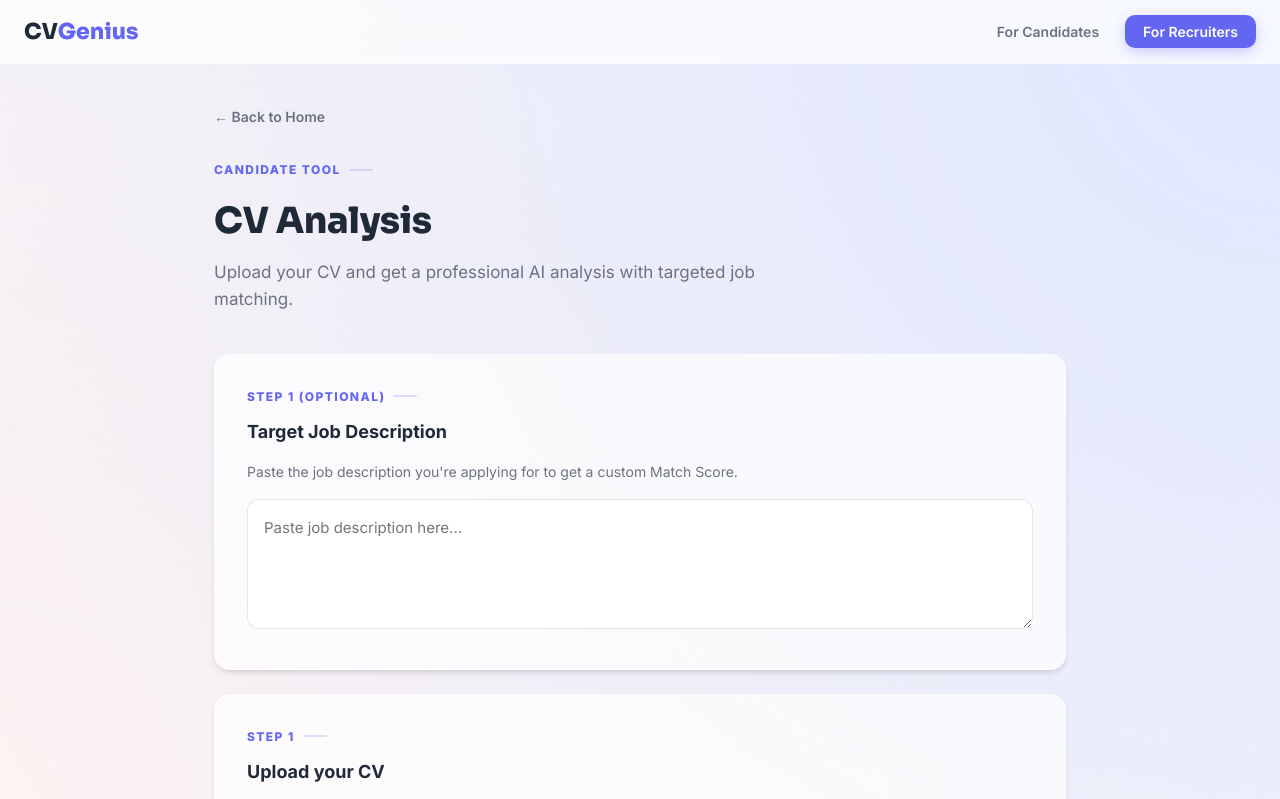
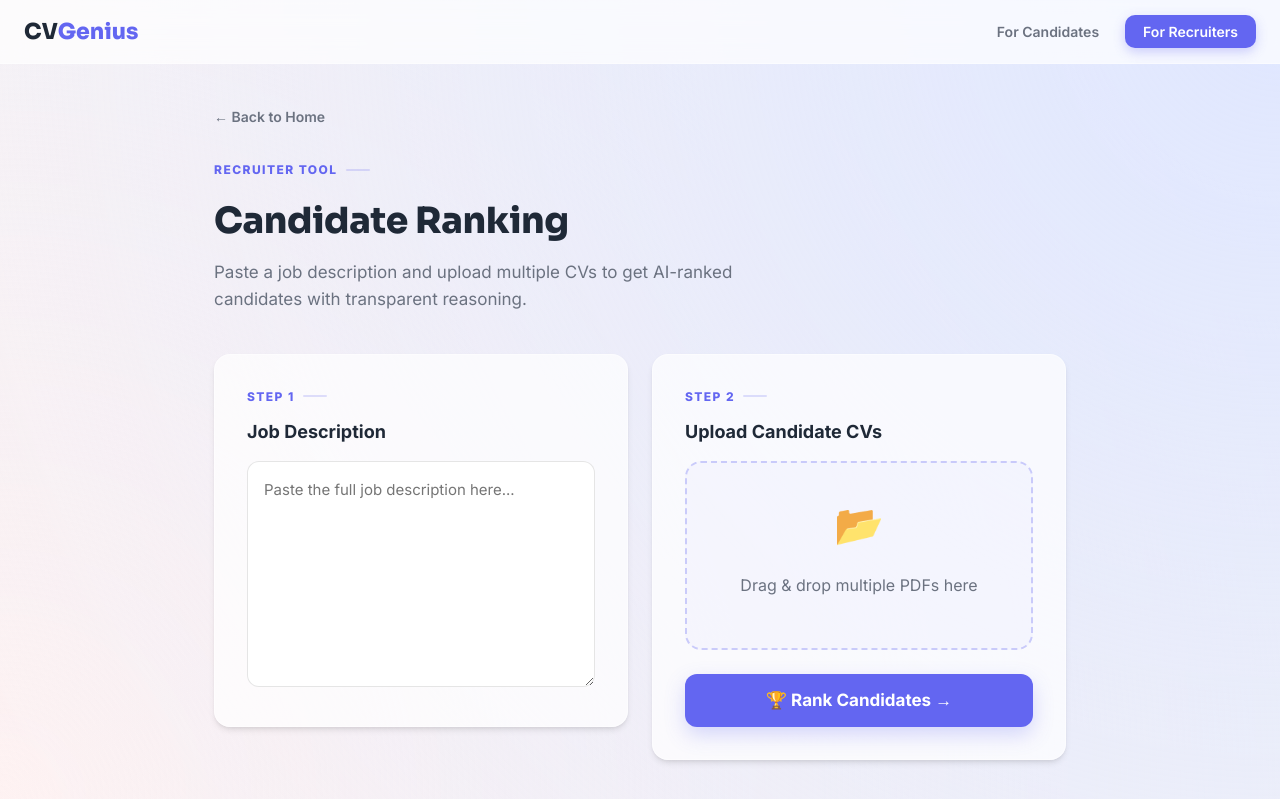
Before and after one commit to Ga-lib/CV_Checking_Platform, a React (Vite) app in the folder client/: page /candidate in a window 1280 px wide. Shown: the top 799 px of the page. Built offline with nearby package versions, Linux system fonts and the light colour scheme.

Commit message:
fix: explicit full render domain endpoints

```diff
--- a/client/src/pages/Candidate.jsx
+++ b/client/src/pages/Candidate.jsx
@@ -3,31 +3,30 @@ import axios from 'axios'
 import Navbar from '../components/Navbar'
 import { Link } from 'react-router-dom'
 
-function Candidate() {
-  const [file, setFile] = useState(null)
+function Recruiter() {
   const [jobDescription, setJobDescription] = useState('')
+  const [files, setFiles] = useState([])
   const [loading, setLoading] = useState(false)
-  const [result, setResult] = useState(null)
+  const [results, setResults] = useState([])
   const [error, setError] = useState(null)
   const [isDragging, setIsDragging] = useState(false)
 
-  const handleUpload = async () => {
-    if (!file) return setError('Please select a PDF file first.')
+  const handleSubmit = async () => {
+    if (!jobDescription.trim()) return setError('Please enter a job description.')
+    if (files.length === 0) return setError('Please upload at least one CV.')
     setLoading(true)
     setError(null)
     const formData = new FormData()
-    formData.append('cv', file)
-    if (jobDescription.trim()) {
     formData.append('jobDescription', jobDescription)
-    }
+    Array.from(files).forEach(file => formData.append('cvs', file))
     try {
       const apiUrl = import.meta.env.VITE_API_URL || 'https://cv-checking-platform.onrender.com'
-      const response = await axios.post('https://onrender.com', formData, {
+      const response = await axios.post(`${apiUrl}/api/recruiter`, formData, {
         headers: { 'Content-Type': 'multipart/form-data' }
       })
-      setResult(response.data.analysis)
+      setResults(response.data.results)
     } catch (err) {
-      const message = err.response?.data?.error || 'Analysis failed. Please check if the server is running.'
+      const message = err.response?.data?.error || 'Ranking failed. Please check if the server is running.'
       setError(message)
     } finally {
       setLoading(false)
@@ -45,28 +44,32 @@ function Candidate() {
     e.preventDefault()
     e.stopPropagation()
     setIsDragging(false)
-    if (e.dataTransfer.files && e.dataTransfer.files[0]) {
-      setFile(e.dataTransfer.files[0])
+    if (e.dataTransfer.files && e.dataTransfer.files.length > 0) {
+      setFiles(e.dataTransfer.files)
     }
   }
 
-  const Gauge = ({ score, label, color }) => {
-    const radius = 70
-    const circumference = Math.PI * radius
-    const offset = circumference - (score / 100) * circumference
-    return (
-      <div className="gauge-container">
-        <svg className="gauge-svg" viewBox="0 0 160 100">
-          <path className="gauge-bg" d="M 10 90 A 70 70 0 0 1 150 90" />
-          <path className="gauge-fill" d="M 10 90 A 70 70 0 0 1 150 90"
-                style={{ stroke: color, strokeDasharray: circumference, strokeDashoffset: offset }} />
-        </svg>
-        <div className="gauge-text">
-          <span className="gauge-value" style={{ color }}>{score}</span>
-          <span className="gauge-label">{label}</span>
-        </div>
-      </div>
-    )
+  const exportCSV = () => {
+    if (results.length === 0) return
+    const headers = ['Rank', 'Filename', 'Match Score', 'Reasoning', 'Matching Skills', 'Missing Skills']
+    const rows = results.map((c, i) => [
+      i + 1,
+      c.filename,
+      `${c.match_score}%`,
+      `"${c.reasoning.replace(/"/g, '""')}"`,
+      `"${c.matching_skills.join(', ')}"`,
+      `"${c.missing_skills.join(', ')}"`
+    ])
+    const csvContent = [headers, ...rows].map(e => e.join(',')).join('\n')
+    const blob = new Blob([csvContent], { type: 'text/csv;charset=utf-8;' })
+    const url = URL.createObjectURL(blob)
+    const link = document.createElement('a')
+    link.setAttribute('href', url)
+    link.setAttribute('download', 'candidate_rankings.csv')
+    link.style.visibility = 'hidden'
+    document.body.appendChild(link)
+    link.click()
+    document.body.removeChild(link)
   }
 
   const scoreColor = (s) => s >= 75 ? 'var(--success)' : s >= 50 ? 'var(--warning)' : 'var(--danger)'
@@ -78,133 +81,99 @@ function Candidate() {
 
         <Link to="/" className="back-link">← Back to Home</Link>
 
-        <div className="section-label">Candidate Tool</div>
-        <h1 className="page-title">CV Analysis</h1>
-        <p className="page-subtitle">Upload your CV and get a professional AI analysis with targeted job matching.</p>
+        <div className="section-label">Recruiter Tool</div>
+        <h1 className="page-title">Candidate Ranking</h1>
+        <p className="page-subtitle">Paste a job description and upload multiple CVs to get AI-ranked candidates with transparent reasoning.</p>
 
-        {/* Step 1: Optional JD */}
-        <div className="card animate-up" style={{ marginBottom: '24px' }}>
-          <div className="section-label">Step 1 (Optional)</div>
-          <h3 style={{ fontSize: '18px', fontWeight: '700', marginBottom: '14px' }}>Target Job Description</h3>
-          <p style={{ fontSize: '14px', color: 'var(--text-muted)', marginBottom: '16px' }}>
-            Paste the job description you're applying for to get a custom Match Score.
-          </p>
+        <div className="card-grid-2" style={{ marginBottom: '32px', alignItems: 'start' }}>
+          {/* Step 1 */}
+          <div className="card animate-up">
+            <div className="section-label">Step 1</div>
+            <h3 style={{ fontSize: '18px', fontWeight: '700', marginBottom: '14px' }}>Job Description</h3>
             <textarea
               className="textarea"
-            rows={4}
-            placeholder="Paste job description here..."
+              rows={8}
+              placeholder="Paste the full job description here..."
               value={jobDescription}
               onChange={(e) => setJobDescription(e.target.value)}
             />
           </div>
 
-        {/* Step 2: Upload */}
-        <div className="card animate-up" style={{ marginBottom: '32px', animationDelay: '0.1s' }}>
-          <div className="section-label">{jobDescription.trim() ? 'Step 2' : 'Step 1'}</div>
-          <h3 style={{ fontSize: '18px', fontWeight: '700', marginBottom: '14px' }}>Upload your CV</h3>
+          {/* Step 2 */}
+          <div className="card animate-up" style={{ animationDelay: '0.1s' }}>
+            <div className="section-label">Step 2</div>
+            <h3 style={{ fontSize: '18px', fontWeight: '700', marginBottom: '14px' }}>Upload Candidate CVs</h3>
             <div
               className={`upload-zone ${isDragging ? 'drag-active' : ''}`}
               onDragEnter={handleDrag}
               onDragLeave={handleDrag}
               onDragOver={handleDrag}
               onDrop={handleDrop}
+              style={{ padding: '30px' }}
             >
-            <div className="upload-zone-icon">📄</div>
-            <p>Drag and drop your PDF here, or click to browse</p>
-            <input type="file" accept=".pdf" onChange={(e) => setFile(e.target.files[0])} />
-            {file && <div className="upload-selected">✅ {file.name} ready</div>}
+              <div className="upload-zone-icon">📂</div>
+              <p>Drag & drop multiple PDFs here</p>
+              <input type="file" accept=".pdf" multiple onChange={(e) => setFiles(e.target.files)} />
+              {files.length > 0 && (
+                <div className="upload-selected">✅ {files.length} CVs selected</div>
+              )}
             </div>
-
-          <button className="btn btn-primary btn-lg" onClick={handleUpload} disabled={loading} style={{ width: '100%' }}>
-            {loading ? <><span className="spinner" />Analysing...</> : 'Analyse My CV →'}
+            <button className="btn btn-primary btn-lg" onClick={handleSubmit} disabled={loading} style={{ width: '100%' }}>
+              {loading ? <><span className="spinner" />Ranking...</> : '🏆 Rank Candidates →'}
             </button>
+          </div>
         </div>
 
         {error && <div className="alert alert-error animate-up">❌ {error}</div>}
 
-        {result && (
+        {/* Results */}
+        {results.length > 0 && (
           <div className="animate-up">
             <div style={{ display: 'flex', justifyContent: 'space-between', alignItems: 'center', marginBottom: '24px' }}>
-              <h2 style={{ fontSize: '24px', fontWeight: '800' }}>Analysis Results</h2>
-              <button className="btn btn-outline btn-sm" onClick={() => window.print()}>💾 Save Report</button>
+              <div>
+                <div className="section-label">Ranking Results</div>
+                <h2 style={{ fontSize: '24px', fontWeight: '800' }}>{results.length} Candidates Scored</h2>
+              </div>
+              <button className="btn btn-outline btn-sm" onClick={exportCSV}>📊 Export CSV</button>
             </div>
 
-            {/* Scores */}
-            <div className="card-grid-2" style={{ marginBottom: '24px' }}>
-              <div className="card" style={{ textAlign: 'center' }}>
-                <Gauge score={result.ats_score} label="ATS Score" color={scoreColor(result.ats_score)} />
+            {results.map((c, i) => (
+              <div className={`rank-card ${i === 0 ? 'top' : ''}`} key={i}>
+                <div className="rank-header">
+                  <div className="rank-left">
+                    <div className="rank-number">#{i + 1}</div>
+                    <div>
+                      <div className="rank-name">{c.filename}</div>
+                      {i === 0 && <span className="top-badge">⭐ Best Fit</span>}
                     </div>
-              {result.job_match_score !== undefined && (
-                <div className="card" style={{ textAlign: 'center', border: '2px solid var(--brand)' }}>
-                  <Gauge score={result.job_match_score} label="Job Match" color="var(--brand)" />
                   </div>
-              )}
+                  <div className="rank-score" style={{ color: scoreColor(c.match_score) }}>
+                    {c.match_score}%
+                  </div>
                 </div>
 
-            <div className="card" style={{ marginBottom: '24px' }}>
-              <div className="section-label">Summary</div>
-              <p style={{ fontSize: '15px', color: 'var(--text)', lineHeight: '1.7' }}>{result.overall_summary}</p>
+                <div className="card" style={{ background: 'rgba(0,0,0,0.02)', padding: '20px', border: 'none', marginBottom: '20px' }}>
+                  <p style={{ fontSize: '14px', color: 'var(--text-muted)', lineHeight: '1.7' }}>
+                    <strong style={{ color: 'var(--text)' }}>AI Analysis: </strong>{c.reasoning}
+                  </p>
                 </div>
 
-            {/* Score Breakdown */}
-            <div className="card" style={{ marginBottom: '24px' }}>
-              <div className="section-label">Score Breakdown</div>
-              <div style={{ display: 'grid', gridTemplateColumns: 'repeat(auto-fit, minmax(180px, 1fr))', gap: '20px', marginTop: '10px' }}>
-                {Object.entries(result.score_breakdown).map(([key, value]) => (
-                  <div className="progress-row" key={key}>
-                    <div className="progress-meta">
-                      <span>{key}</span>
-                      <span>{value}/25</span>
+                <div className="card-grid-2">
+                  <div>
+                    <div style={{ fontSize: '11px', fontWeight: '800', color: 'var(--success)', marginBottom: '8px', textTransform: 'uppercase', letterSpacing: '0.05em' }}>Matching Skills</div>
+                    <div style={{ display: 'flex', flexWrap: 'wrap' }}>
+                      {c.matching_skills.map((s, j) => <span key={j} className="tag tag-success">{s}</span>)}
                     </div>
-                    <div className="progress-track">
-                      <div className="progress-fill" style={{ width: `${(value / 25) * 100}%` }} />
+                  </div>
+                  <div>
+                    <div style={{ fontSize: '11px', fontWeight: '800', color: 'var(--danger)', marginBottom: '8px', textTransform: 'uppercase', letterSpacing: '0.05em' }}>Skill Gaps</div>
+                    <div style={{ display: 'flex', flexWrap: 'wrap' }}>
+                      {c.missing_skills.map((s, j) => <span key={j} className="tag tag-danger">{s}</span>)}
+                    </div>
+                  </div>
                 </div>
               </div>
             ))}
-              </div>
-            </div>
-
-            {/* Strengths & Weaknesses */}
-            <div className="card-grid-2" style={{ marginBottom: '24px' }}>
-              <div className="card">
-                <div className="section-label" style={{ color: 'var(--success)' }}>Strengths</div>
-                {result.strengths.map((s, i) => (
-                  <div key={i} style={{ display: 'flex', gap: '10px', marginBottom: '10px', fontSize: '14px' }}>
-                    <span style={{ color: 'var(--success)' }}>✦</span><span>{s}</span>
-                  </div>
-                ))}
-              </div>
-              <div className="card">
-                <div className="section-label" style={{ color: 'var(--danger)' }}>Weaknesses</div>
-                {result.weaknesses.map((w, i) => (
-                  <div key={i} style={{ display: 'flex', gap: '10px', marginBottom: '10px', fontSize: '14px' }}>
-                    <span style={{ color: 'var(--danger)' }}>✦</span><span>{w}</span>
-                  </div>
-                ))}
-              </div>
-            </div>
-
-            <div className="card" style={{ marginBottom: '24px' }}>
-              <div className="section-label">Missing Skills</div>
-              <div style={{ marginTop: '10px' }}>
-                {result.missing_skills.map((s, i) => <span key={i} className="tag tag-danger">{s}</span>)}
-              </div>
-            </div>
-
-            <div className="card" style={{ marginBottom: '24px' }}>
-              <div className="section-label">Formatting</div>
-              <p style={{ fontSize: '14px', color: 'var(--text-muted)', marginTop: '8px' }}>{result.formatting_feedback}</p>
-            </div>
-
-            <div className="card" style={{ background: 'var(--brand-light)', borderColor: 'var(--brand)' }}>
-              <div className="section-label">Improvement Plan</div>
-              {result.improvement_suggestions.map((s, i) => (
-                <div key={i} style={{ display: 'flex', gap: '12px', marginBottom: '14px', fontSize: '14px', lineHeight: '1.6' }}>
-                  <span style={{ background: 'var(--brand)', color: 'white', minWidth: '24px', height: '24px', borderRadius: '50%', display: 'flex', alignItems: 'center', justifyContent: 'center', fontSize: '12px', fontWeight: '800' }}>{i + 1}</span>
-                  <span>{s}</span>
-                </div>
-              ))}
-            </div>
           </div>
         )}
       </div>
@@ -213,4 +182,4 @@ function Candidate() {
   )
 }
 
-export default Candidate
+export default Recruiter
```
Also changed, not shown: client/vercel.json (added), 1 other file (tests, documents, lock files or other folders). Lines whose indentation alone changed are shown as unchanged.
